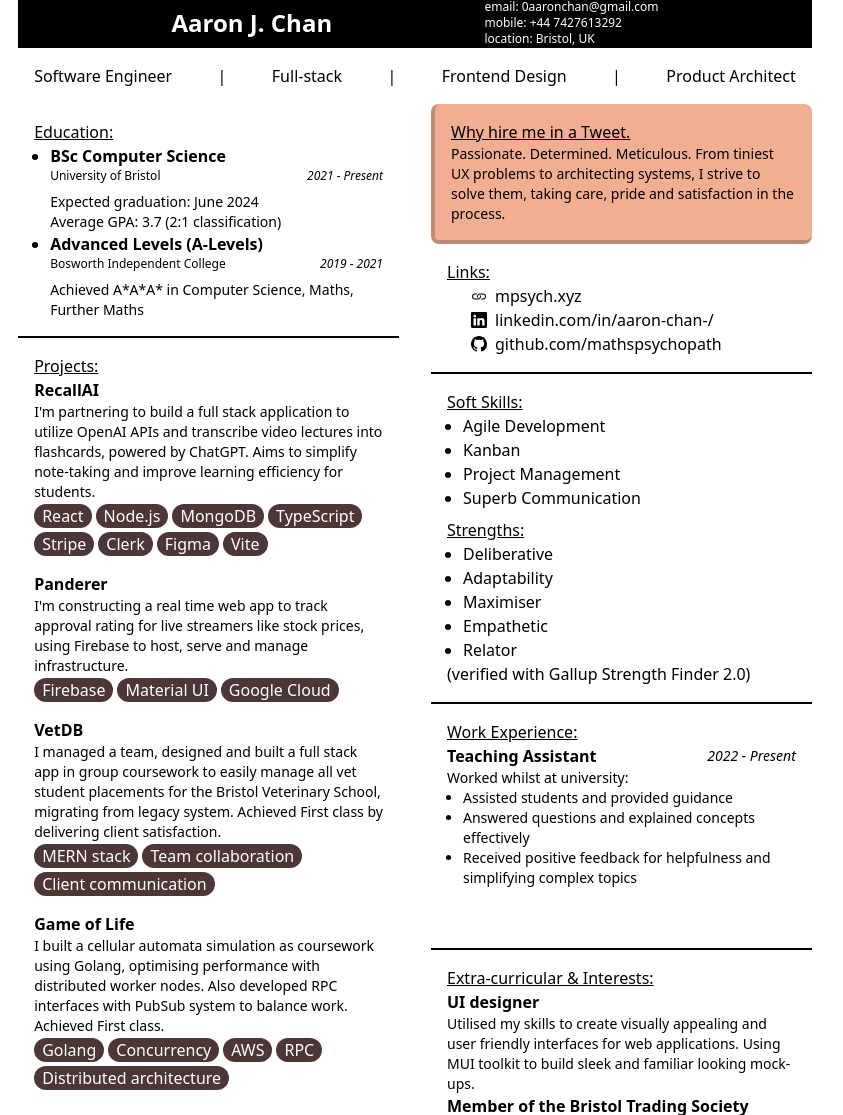
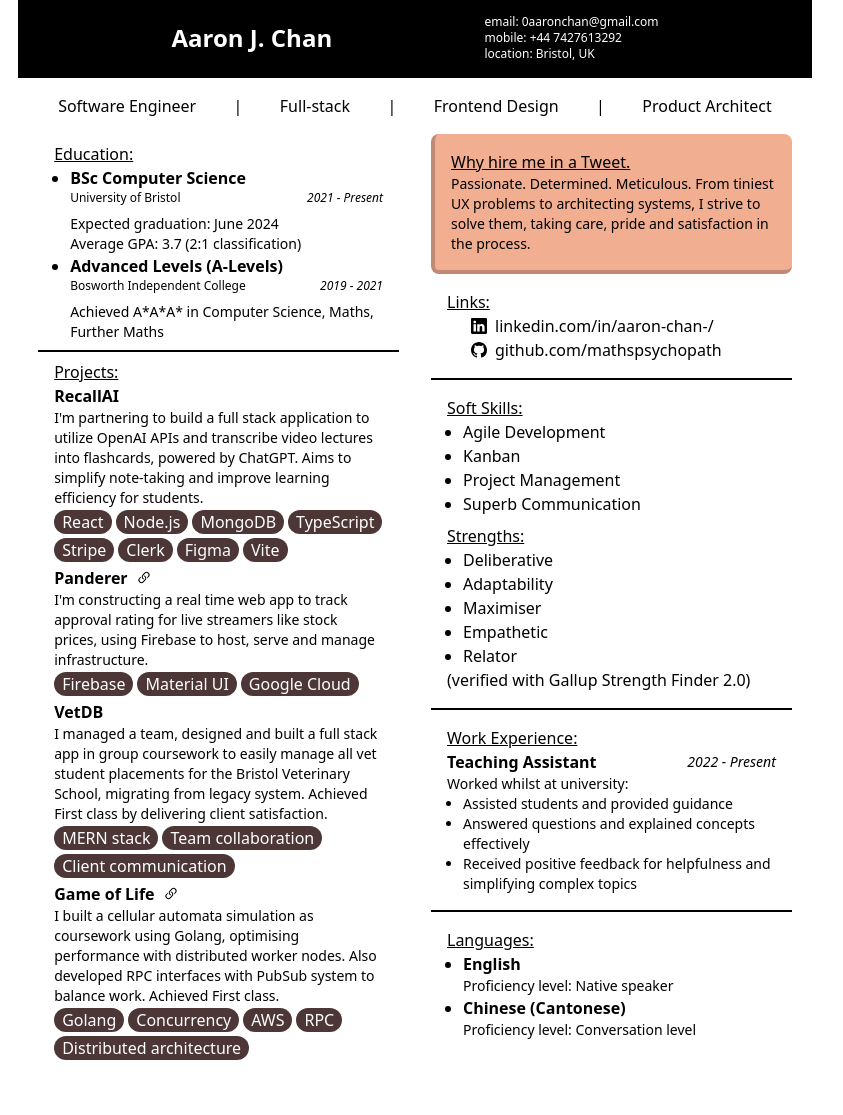
Before and after one commit to achandev/cv, a plain HTML site: page index.html in a window 1280 px wide. Shown: the part 2-1117 px from the top of the page, without its empty margins (225-1068 px from the left). Drawn offline with nearby package versions, Linux system fonts and the light colour scheme.

Commit message:
fixed formatting, added result

```diff
--- a/index.html
+++ b/index.html
@@ -12,7 +12,7 @@
   </head>
 
   <body>
-    <div class="mx-auto flex flex-col items-center h-[297mm] w-[210mm]">
+    <div class="mx-auto flex flex-col items-center w-[210mm]">
       <div
         class="border border-black w-full h-20 flex justify-evenly items-center bg-black text-white"
       >
@@ -23,7 +23,7 @@
           <p>location: Bristol, UK</p>
         </div>
       </div>
-      <div class="flex w-full justify-between px-4 py-4">
+      <div class="flex w-full justify-between px-10 py-4">
         <p>Software Engineer</p>
         |
         <p>Full-stack</p>
@@ -32,9 +32,9 @@
         |
         <p>Product Architect</p>
       </div>
-      <div class="grid grid-cols-2 w-full gap-x-8">
+      <div class="grid grid-cols-2 w-full gap-x-8 px-5">
         <div class="flex flex-col">
-          <div id="education" class="p-4 border-b-2 border-black">
+          <div id="education" class="px-4 py-2 border-b-2 border-black">
             <div class="underline">Education:</div>
             <ul class="list-disc ml-4">
               <li>
@@ -61,27 +61,12 @@
             </ul>
           </div>
 
-          <div id="projects" class="p-4 border-b-2 border-black pb-[3.75rem]">
+          <div id="projects" class="px-4 py-2 pb-[3.75rem]">
             <div class="underline">Projects:</div>
             <div class="">
-              <a href="#" class="flex items-center gap-x-2">
-                <h1 class="font-semibold">RecallAI</h1>
-                <!-- <svg
-                  xmlns="http://www.w3.org/2000/svg"
-                  width="16"
-                  height="16"
-                  fill="currentColor"
-                  class="bi bi-link-45deg"
-                  viewBox="0 0 16 16"
-                >
-                  <path
-                    d="M4.715 6.542 3.343 7.914a3 3 0 1 0 4.243 4.243l1.828-1.829A3 3 0 0 0 8.586 5.5L8 6.086a1.002 1.002 0 0 0-.154.199 2 2 0 0 1 .861 3.337L6.88 11.45a2 2 0 1 1-2.83-2.83l.793-.792a4.018 4.018 0 0 1-.128-1.287z"
-                  />
-                  <path
-                    d="M6.586 4.672A3 3 0 0 0 7.414 9.5l.775-.776a2 2 0 0 1-.896-3.346L9.12 3.55a2 2 0 1 1 2.83 2.83l-.793.792c.112.42.155.855.128 1.287l1.372-1.372a3 3 0 1 0-4.243-4.243L6.586 4.672z"
-                  />
-                </svg> -->
-              </a>
+              <!-- <a href="#" class="flex items-center gap-x-2"> -->
+              <h1 class="font-semibold">RecallAI</h1>
+              <!-- </a> -->
               <p class="text-sm pb-0.5">
                 I'm partnering to build a full stack application to utilize
                 OpenAI APIs and transcribe video lectures into flashcards,
@@ -89,7 +74,7 @@
                 learning efficiency for students.
               </p>
               <div
-                class="text-white flex flex-wrap justify-items-center gap-1 mb-4"
+                class="text-white flex flex-wrap justify-items-center gap-1 mb-1"
               >
                 <div class="rounded-full bg-[#4D3636] px-2">React</div>
                 <div class="rounded-full bg-[#4D3636] px-2">Node.js</div>
@@ -107,7 +92,7 @@
                 class="flex items-center gap-x-2"
               >
                 <h1 class="font-semibold">Panderer</h1>
-                <!-- <svg
+                <svg
                   xmlns="http://www.w3.org/2000/svg"
                   width="16"
                   height="16"
@@ -121,7 +106,7 @@
                   <path
                     d="M6.586 4.672A3 3 0 0 0 7.414 9.5l.775-.776a2 2 0 0 1-.896-3.346L9.12 3.55a2 2 0 1 1 2.83 2.83l-.793.792c.112.42.155.855.128 1.287l1.372-1.372a3 3 0 1 0-4.243-4.243L6.586 4.672z"
                   />
-                </svg> -->
+                </svg>
               </a>
               <p class="text-sm pb-0.5">
                 I'm constructing a real time web app to track approval rating
@@ -129,7 +114,7 @@
                 serve and manage infrastructure.
               </p>
               <div
-                class="text-white flex flex-wrap justify-items-center gap-1 mb-4"
+                class="text-white flex flex-wrap justify-items-center gap-1 mb-1"
               >
                 <div class="rounded-full bg-[#4D3636] px-2">Firebase</div>
                 <div class="rounded-full bg-[#4D3636] px-2">Material UI</div>
@@ -142,21 +127,6 @@
                 class="flex items-center gap-x-2"
               >
                 <h1 class="font-semibold">VetDB</h1>
-                <!-- <svg
-                  xmlns="http://www.w3.org/2000/svg"
-                  width="16"
-                  height="16"
-                  fill="currentColor"
-                  class="bi bi-link-45deg"
-                  viewBox="0 0 16 16"
-                >
-                  <path
-                    d="M4.715 6.542 3.343 7.914a3 3 0 1 0 4.243 4.243l1.828-1.829A3 3 0 0 0 8.586 5.5L8 6.086a1.002 1.002 0 0 0-.154.199 2 2 0 0 1 .861 3.337L6.88 11.45a2 2 0 1 1-2.83-2.83l.793-.792a4.018 4.018 0 0 1-.128-1.287z"
-                  />
-                  <path
-                    d="M6.586 4.672A3 3 0 0 0 7.414 9.5l.775-.776a2 2 0 0 1-.896-3.346L9.12 3.55a2 2 0 1 1 2.83 2.83l-.793.792c.112.42.155.855.128 1.287l1.372-1.372a3 3 0 1 0-4.243-4.243L6.586 4.672z"
-                  />
-                </svg> -->
               </a>
               <p class="text-sm pb-0.5">
                 I managed a team, designed and built a full stack app in group
@@ -165,7 +135,7 @@
                 Achieved First class by delivering client satisfaction.
               </p>
               <div
-                class="text-white flex flex-wrap justify-items-center gap-1 mb-4"
+                class="text-white flex flex-wrap justify-items-center gap-1 mb-1"
               >
                 <div class="rounded-full bg-[#4D3636] px-2">MERN stack</div>
                 <div class="rounded-full bg-[#4D3636] px-2">
@@ -182,7 +152,7 @@
                 class="flex items-center gap-x-2"
               >
                 <h1 class="font-semibold">Game of Life</h1>
-                <!-- <svg
+                <svg
                   xmlns="http://www.w3.org/2000/svg"
                   width="16"
                   height="16"
@@ -196,7 +166,7 @@
                   <path
                     d="M6.586 4.672A3 3 0 0 0 7.414 9.5l.775-.776a2 2 0 0 1-.896-3.346L9.12 3.55a2 2 0 1 1 2.83 2.83l-.793.792c.112.42.155.855.128 1.287l1.372-1.372a3 3 0 1 0-4.243-4.243L6.586 4.672z"
                   />
-                </svg> -->
+                </svg>
               </a>
               <p class="text-sm pb-0.5">
                 I built a cellular automata simulation as coursework using
@@ -204,9 +174,7 @@
                 Also developed RPC interfaces with PubSub system to balance
                 work. Achieved First class.
               </p>
-              <div
-                class="text-white flex flex-wrap justify-items-center gap-1 mb-4"
-              >
+              <div class="text-white flex flex-wrap justify-items-center gap-1">
                 <div class="rounded-full bg-[#4D3636] px-2">Golang</div>
                 <div class="rounded-full bg-[#4D3636] px-2">Concurrency</div>
                 <div class="rounded-full bg-[#4D3636] px-2">AWS</div>
@@ -244,19 +212,6 @@
               </li>
             </ul>
           </div>
-          <div id="leadership" class="border-b-2 border-black p-4 pb-8">
-            <div class="underline">Languages:</div>
-            <ol class="list-disc ml-4">
-              <li>
-                <h1 class="font-semibold">English</h1>
-                <p class="text-sm">Proficiency level: Native speaker</p>
-              </li>
-              <li>
-                <h1 class="font-semibold">Chinese (Cantonese)</h1>
-                <p class="text-sm">Proficiency level: Conversation level</p>
-              </li>
-            </ol>
-          </div>
         </div>
         <div class="flex flex-col">
           <div
@@ -275,7 +230,7 @@
             <i class="bi bi-linkedin"></i>
 
             <ul class="ml-4">
-              <li>
+              <!-- <li>
                 <a
                   class="flex items-center justify-start hover:underline hover:text-blue-500"
                   href="https://mpsych.xyz"
@@ -297,7 +252,7 @@
                   </svg>
                   <p class="whitespace-nowrap">mpsych.xyz</p>
                 </a>
-              </li>
+              </li> -->
               <li>
                 <a
                   class="flex items-center justify-start hover:underline hover:text-blue-500"
@@ -358,7 +313,7 @@
             </ul>
             <p>(verified with Gallup Strength Finder 2.0)</p>
           </div>
-          <div id="work" class="p-4 border-b-2 border-black pb-[3.75rem]">
+          <div id="work" class="p-4 border-b-2 border-black">
             <div class="underline">Work Experience:</div>
             <div>
               <div class="flex justify-between items-center">
@@ -375,6 +330,19 @@
                 </li>
               </ul>
             </div>
+          </div>
+          <div id="languages" class="p-4 pb-16">
+            <div class="underline">Languages:</div>
+            <ol class="list-disc ml-4">
+              <li>
+                <h1 class="font-semibold">English</h1>
+                <p class="text-sm">Proficiency level: Native speaker</p>
+              </li>
+              <li>
+                <h1 class="font-semibold">Chinese (Cantonese)</h1>
+                <p class="text-sm">Proficiency level: Conversation level</p>
+              </li>
+            </ol>
           </div>
           <div id="extra" class="border-b-2 border-black p-4 pb-8">
             <div class="underline">Extra-curricular & Interests:</div>
```
Also changed, not shown: 2 other files.
